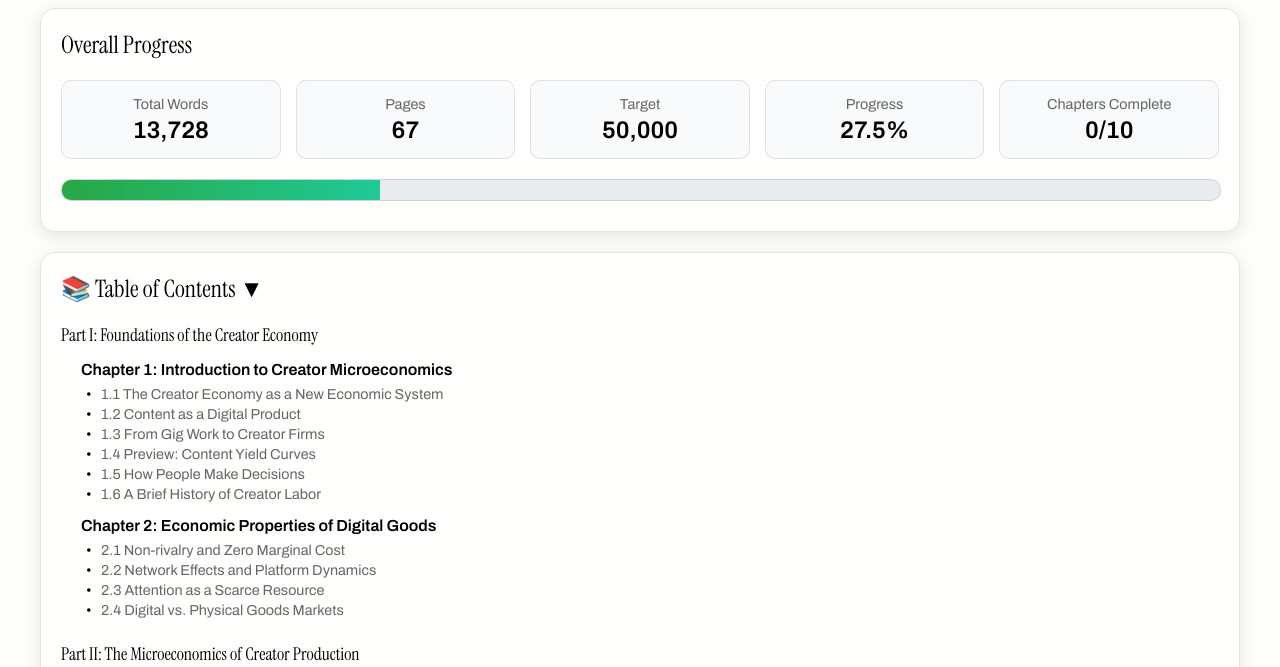
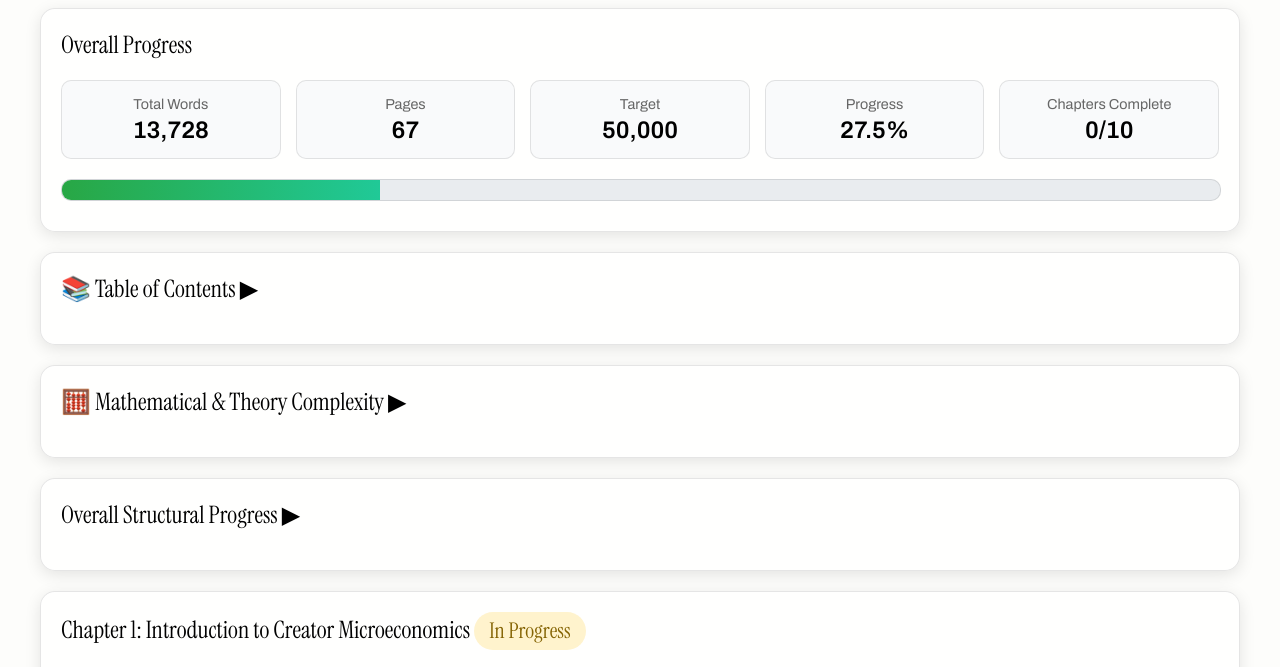
Before and after one commit to emiherrera1/textbook, a plain HTML site: page index.html in a window 1280 px wide. Shown: the part 94-761 px from the top of the page. Drawn offline with Linux system fonts and the light colour scheme.

Commit message:
Make all collapsible sections start collapsed on page load
- Added JavaScript to collapse all sections on DOMContentLoaded
- Updated CSS to set sections to display: none by default
- Changed all toggle arrows to ▶ (collapsed state) initially
- Sections: Table of Contents, Mathematical & Theory Complexity, Overall Structural Progress
- Cleaner initial view with sections expandable on demand

```diff
--- a/index.html
+++ b/index.html
@@ -51,10 +51,24 @@
             user-select: none;
         }
         .toc-content {
-            display: block;
+            display: none;
             transition: all 0.3s ease;
         }
         .toc-content.collapsed {
+            display: none;
+        }
+        .complexity-content {
+            display: none;
+            transition: all 0.3s ease;
+        }
+        .complexity-content.collapsed {
+            display: none;
+        }
+        .structural-content {
+            display: none;
+            transition: all 0.3s ease;
+        }
+        .structural-content.collapsed {
             display: none;
         }
         .toc-section {
@@ -379,7 +393,7 @@
         </div>
 
         <div class="table-of-contents">
-            <h2 onclick="toggleTOC()" style="cursor: pointer;">📚 Table of Contents <span id="toc-toggle">▼</span></h2>
+            <h2 onclick="toggleTOC()" style="cursor: pointer;">📚 Table of Contents <span id="toc-toggle">▶</span></h2>
             <div id="toc-content" class="toc-content">
                 <div class="toc-section">
                     <h3>Part I: Foundations of the Creator Economy</h3>
@@ -493,7 +507,7 @@
 
 
         <div class="complexity-tracking">
-            <h2 onclick="toggleComplexity()" style="cursor: pointer;">🧮 Mathematical & Theory Complexity <span id="complexity-toggle">▼</span></h2>
+            <h2 onclick="toggleComplexity()" style="cursor: pointer;">🧮 Mathematical & Theory Complexity <span id="complexity-toggle">▶</span></h2>
             <div id="complexity-content" class="complexity-content">
                 <div class="complexity-metrics">
                     <div class="complexity-metric">
@@ -543,7 +557,7 @@
 
 
         <div class="structural-tracking">
-            <h2 onclick="toggleStructural()" style="cursor: pointer;"> Overall Structural Progress <span id="structural-toggle">▼</span></h2>
+            <h2 onclick="toggleStructural()" style="cursor: pointer;"> Overall Structural Progress <span id="structural-toggle">▶</span></h2>
             <div id="structural-content" class="structural-content">
                 <div class="structural-metrics">
                     <div class="structural-metric">
@@ -1184,6 +1198,27 @@
                 toggle.textContent = '▶';
             }
         }
+
+        // Initialize all sections as collapsed on page load
+        document.addEventListener('DOMContentLoaded', function() {
+            // Collapse TOC
+            const tocContent = document.getElementById('toc-content');
+            const tocToggle = document.getElementById('toc-toggle');
+            tocContent.classList.add('collapsed');
+            tocToggle.textContent = '▶';
+
+            // Collapse Complexity section
+            const complexityContent = document.getElementById('complexity-content');
+            const complexityToggle = document.getElementById('complexity-toggle');
+            complexityContent.classList.add('collapsed');
+            complexityToggle.textContent = '▶';
+
+            // Collapse Structural section
+            const structuralContent = document.getElementById('structural-content');
+            const structuralToggle = document.getElementById('structural-toggle');
+            structuralContent.classList.add('collapsed');
+            structuralToggle.textContent = '▶';
+        });
     </script>
 </body>
 </html>
```
